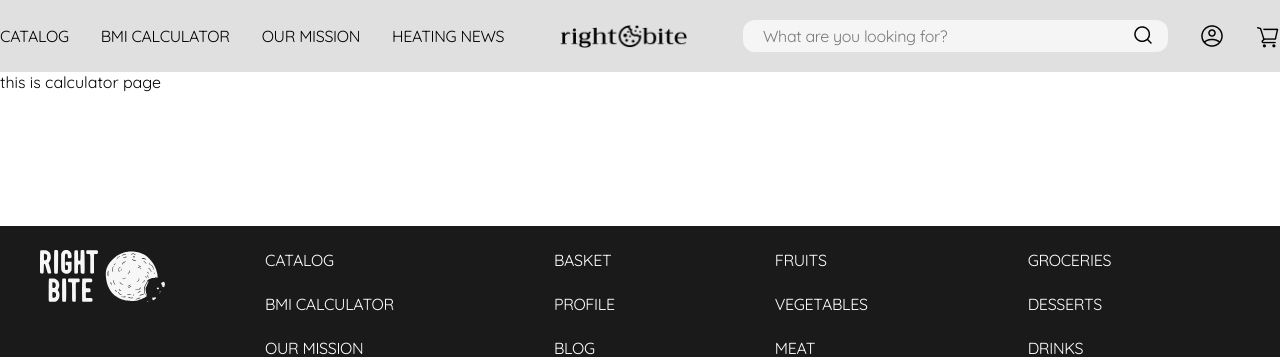
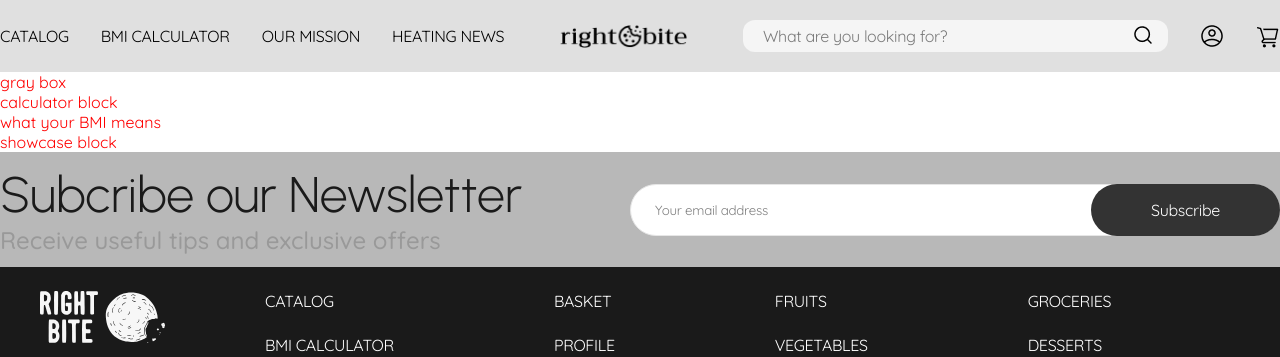
Before and after one commit to t3vel/online-store-frontend, a React (Vite) app: page /online-store-frontend/calculator in a window 1280 px wide. Shown: the top 357 px of the page. Built offline with nearby package versions, Linux system fonts and the light colour scheme.

Commit message:
- fixed displaying item page; - added sceleton for calculator page

```diff
--- a/src/App.jsx
+++ b/src/App.jsx
@@ -26,9 +26,8 @@ function App() {
           <Route path="/createacc" element={<CreateAcc />} />
           <Route path="/successreg" element={<RegistrationSuccess />} />
           <Route path="/profile" element={<Profile />} />
-          <Route path="/catalog" element={<Catalog />} >
-          <Route path=":id" element={<Item />} />
-          </Route>
+          <Route path="/catalog" element={<Catalog />} />
+          <Route path="/catalog/:id" element={<Item />} />
           <Route path="/calculator" element={<CalculatorBMI />} />
         </Route>
       </Routes>
--- a/src/components/home/StartWith/StartWith.jsx
+++ b/src/components/home/StartWith/StartWith.jsx
@@ -1,5 +1,6 @@
 import styles from './StartWith.module.css';
 import rectangle from './img/rectangle.png';
+import { Link } from 'react-router-dom';
 
 import Button from '@components/common/button/Button';
 
@@ -24,7 +25,9 @@ export default function StartWith() {
               </p>
             </div>
             <div className={styles.btnConteiner}>
-              <Button className={styles.checkbtn}>Check Now</Button>
+              <Button className={styles.checkbtn}>
+                <Link to='/calculator'>Check Now</Link>
+              </Button>
             </div>
           </div>
         </div>
--- a/src/pages/CalculatorBMI/CalculatorBMI.jsx
+++ b/src/pages/CalculatorBMI/CalculatorBMI.jsx
@@ -1,7 +1,14 @@
-// import styles from './CalculatorBMI.module.css';
+import styles from './CalculatorBMI.module.css';
+import NewsLetter from '@components/home/NewsLetter/NewsLetter';
 
 export default function CalculatorBMI() {
   return (
-  <div>this is calculator page</div>
-)
+    <div className={styles.container}>
+      <div>gray box</div>
+      <div>calculator block</div>
+      <div>what your BMI means</div>
+      <div>showcase block</div>
+      <NewsLetter />
+    </div>
+  )
 }
--- a/src/pages/CalculatorBMI/CalculatorBMI.module.css
+++ b/src/pages/CalculatorBMI/CalculatorBMI.module.css
@@ -1,3 +1,3 @@
-.test {
+.container {
   color: red;
 }
```
